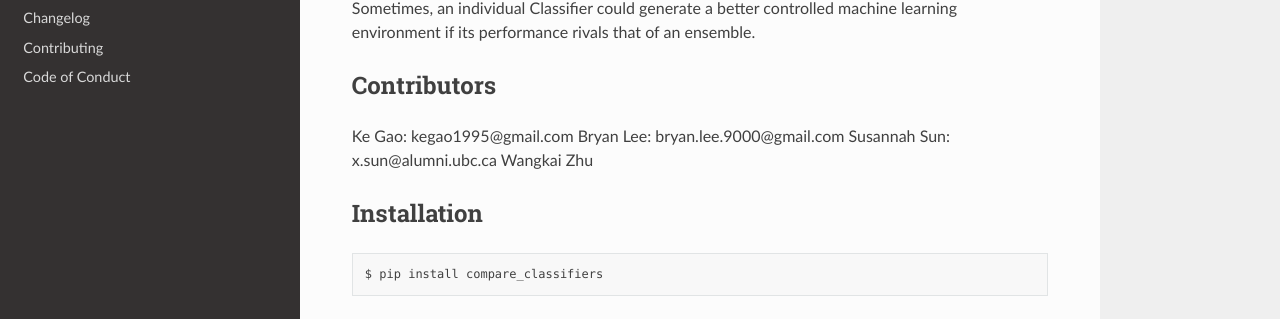
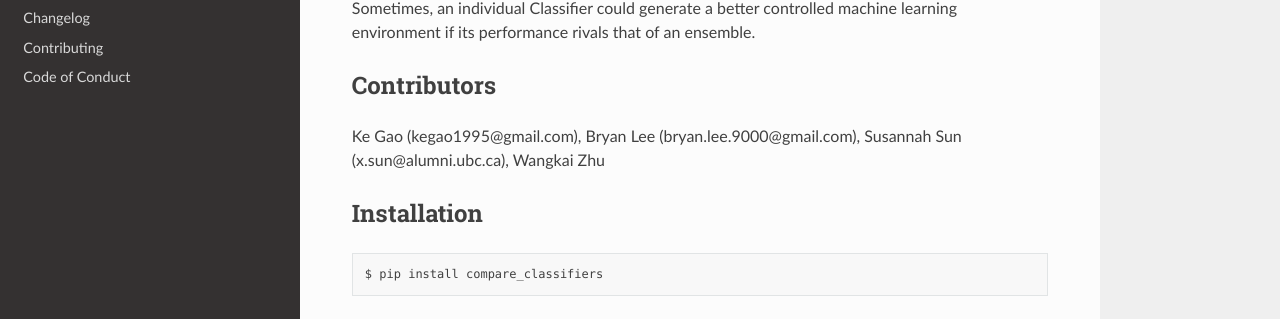
Before and after one commit to UBC-MDS/compare_classifiers, a Sphinx documentation site: the page built from docs/index.md, in a window 1280 px wide and 900 px high, scrolled down 661 px. Shown: the part 131-450 px from the top of the window. Built offline with Sphinx 7.4.7 and the Read the Docs theme 3.1.0, drawn with Linux system fonts in a browser that asks for light colours; pages that are not in the unit, such as notebooks, are missing from menus; some of the changed text lies outside the part shown.

```diff
--- a/README.md
+++ b/README.md
@@ -21,9 +21,9 @@ Before using `ensemble_predict` on test or unseen data, we recommend that you ru
 
 ## Contributors
 
-Ke Gao: kegao1995@gmail.com
-Bryan Lee: bryan.lee.9000@gmail.com
-Susannah Sun: x.sun@alumni.ubc.ca
+Ke Gao (kegao1995@gmail.com),
+Bryan Lee (bryan.lee.9000@gmail.com),
+Susannah Sun (x.sun@alumni.ubc.ca),
 Wangkai Zhu
 
 ## Installation
--- a/docs/conf.py
+++ b/docs/conf.py
@@ -11,8 +11,8 @@ sys.path.insert(0, os.path.abspath('../compare_classifiers'))
 # -- Project information -----------------------------------------------------
 
 project = u"compare_classifiers"
-copyright = u"2025, Bryan Lee, Susannah Sun, Wangkai Zhu, Ke Gao"
-author = u"Bryan Lee, Susannah Sun, Wangkai Zhu, Ke Gao"
+copyright = u"2025, Ke Gao, Bryan Lee, Susannah Sun, Wangkai Zhu"
+author = u"Ke Gao, Bryan Lee, Susannah Sun, Wangkai Zhu"
 
 # -- General configuration ---------------------------------------------------
 
```
Also changed, not shown: CONTRIBUTING.md (+1 -1 lines), 1 other file.
